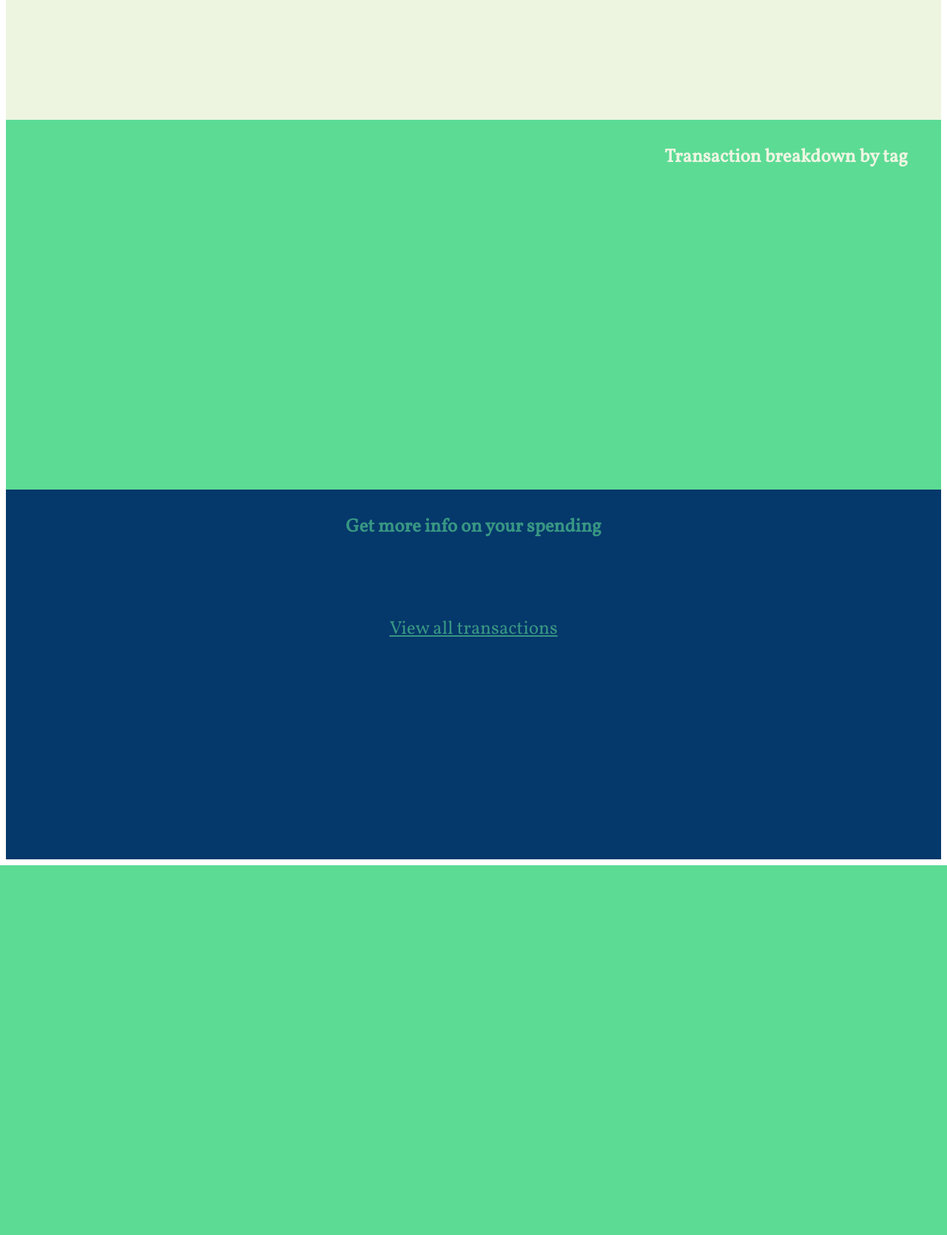
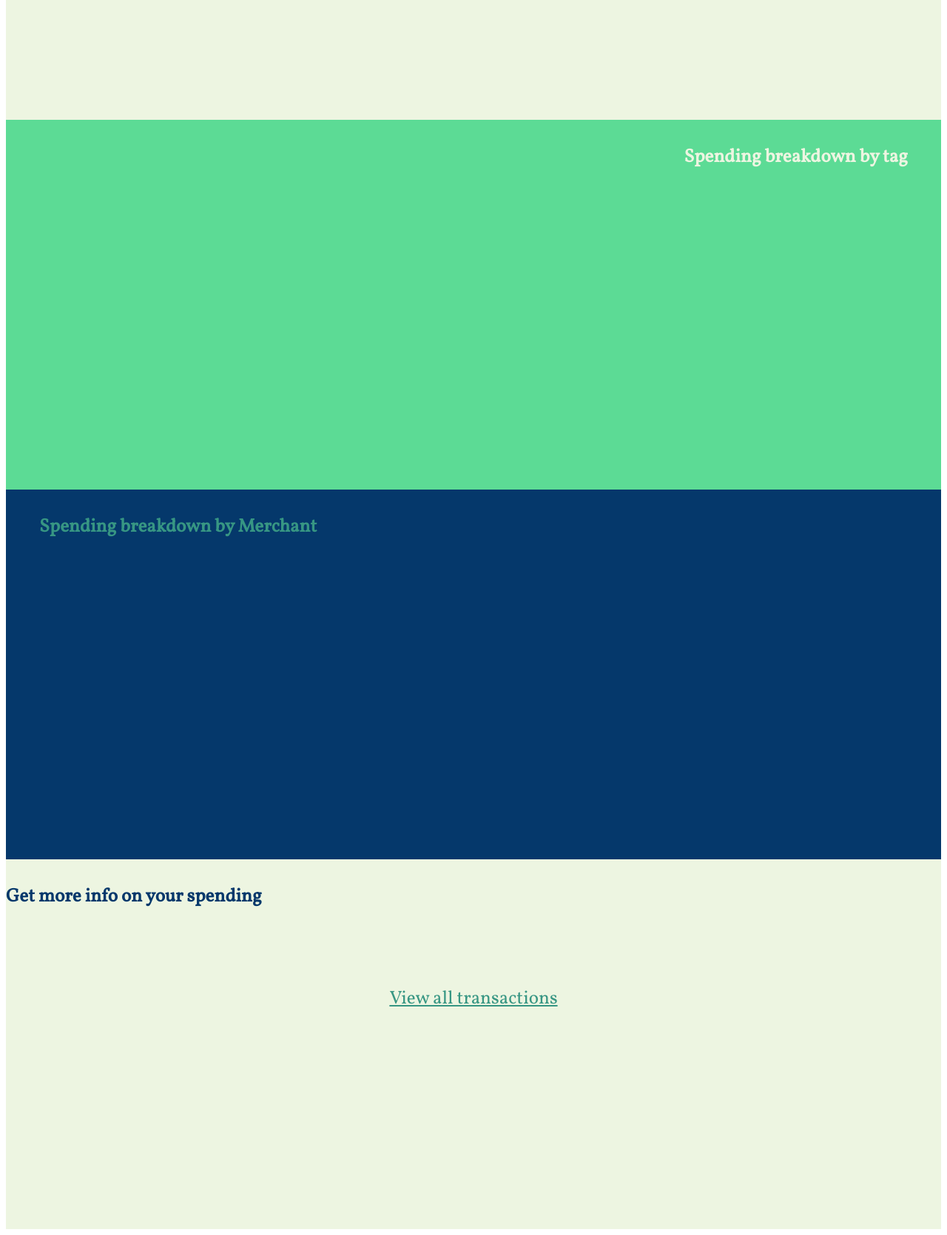
Before and after one commit to dephrase/spending_tracker, a Flask app: template templates/index.html in a window 1280 px wide. Shown: the part 2975-4645 px from the top of the page at 74% size. Before the commit the page ends 4145 px from the top, so only its background shows below. Run offline with Flask 2, Linux system fonts and the light colour scheme; the template is opened without the code that fills it, so the values that code supplies are empty.

Commit message:
Added breakdown of transactions by merchant

```diff
--- a/app.py
+++ b/app.py
@@ -28,6 +28,7 @@ def home():
     frequent_tag_purchases = frequent_tag[0]
     frequent_tag_name = frequent_tag[1]
     tags = tag_repository.select_all()
+    merchants = merchant_repository.select_all()
 
     spent_dict = {}
     for tag in tags:
@@ -35,10 +36,16 @@ def home():
         amountspent = transaction_repository.get_total_of_list(listoftrans)
         spent_dict[tag.tag_name] = amountspent
 
+    merch_dict = {}
+    for merchant in merchants:
+        listoftrans = merchant_repository.transactions(merchant)
+        amountspent = transaction_repository.get_total_of_list(listoftrans)
+        merch_dict[merchant.merchant_name] = amountspent
 
 
 
-    return render_template('index.html', total_spending=total_spending, total_transactions=total_transactions, frequent_merchant_name=frequent_merchant_name, frequent_merchant_visits=frequent_merchant_visits, most_expensive_transaction=most_expensive_transaction, frequent_tag_purchases=frequent_tag_purchases, frequent_tag_name=frequent_tag_name, tags=tags, spent_dict=spent_dict)
+
+    return render_template('index.html', total_spending=total_spending, total_transactions=total_transactions, frequent_merchant_name=frequent_merchant_name, frequent_merchant_visits=frequent_merchant_visits, most_expensive_transaction=most_expensive_transaction, frequent_tag_purchases=frequent_tag_purchases, frequent_tag_name=frequent_tag_name, tags=tags, spent_dict=spent_dict, merch_dict=merch_dict)
 
 if __name__ == '__main__':
     app.run(debug=True)
--- a/templates/index.html
+++ b/templates/index.html
@@ -24,13 +24,18 @@
     <h4 class="left">Your most frequent tag was {{frequent_tag_name}}, with {{frequent_tag_purchases}} transactions</h4>
 </div>
 <div class="box1">
-    <h4 class="right">Transaction breakdown by tag</h4>
+    <h4 class="right">Spending breakdown by tag</h4>
     {% for key in spent_dict %}
         <p class="left">£{{spent_dict[key]}} spent on {{key}}</p>
     {% endfor %}
-
 </div>
-<div class="headerbox">
+<div class="box3">
+    <h4 class="left">Spending breakdown by Merchant</h4>
+    {% for key in merch_dict %}
+        <p class="right">£{{merch_dict[key]}} spent on {{key}}</p>
+    {% endfor %}
+</div>
+<div class="box2">
     <h4 class="centre">Get more info on your spending</h4>
     <div class="links">
         <a class="linktext" href="/transactions">View all transactions</a>
```
